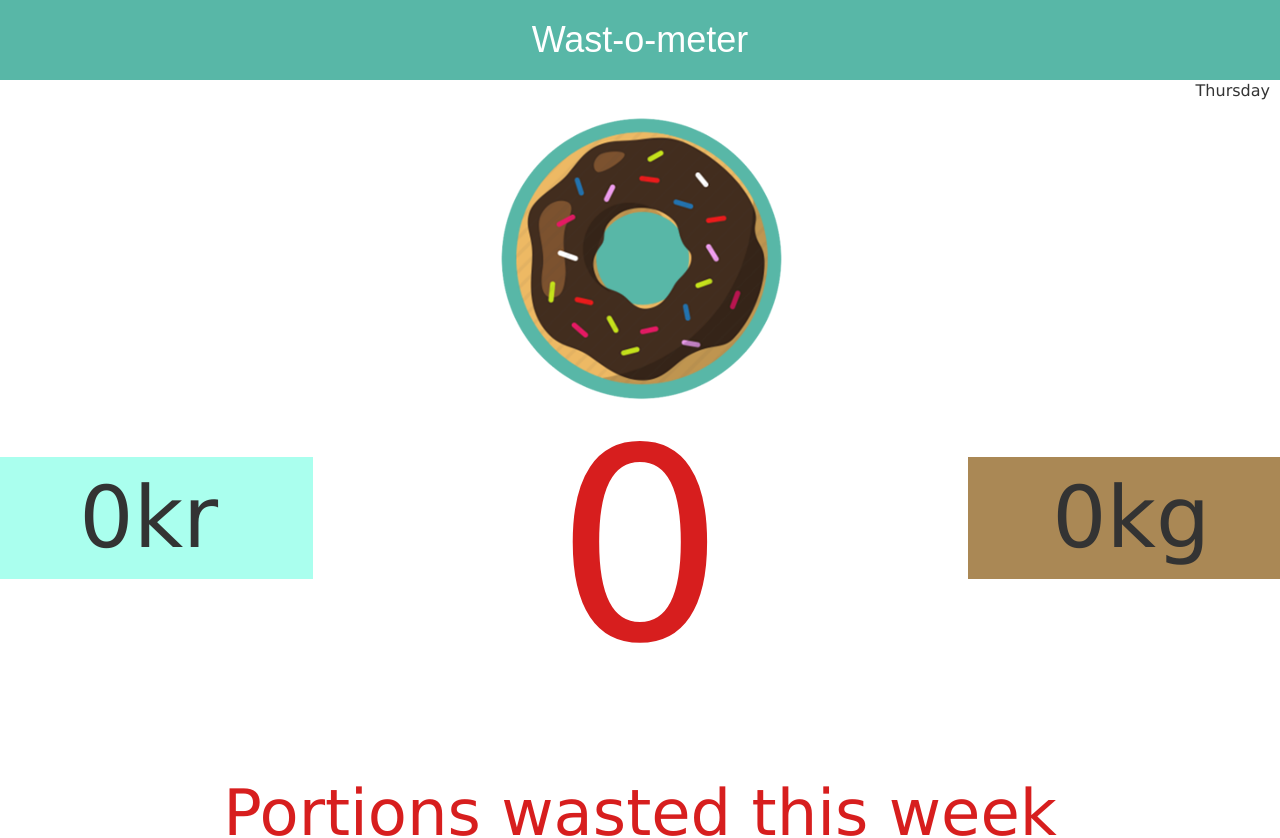
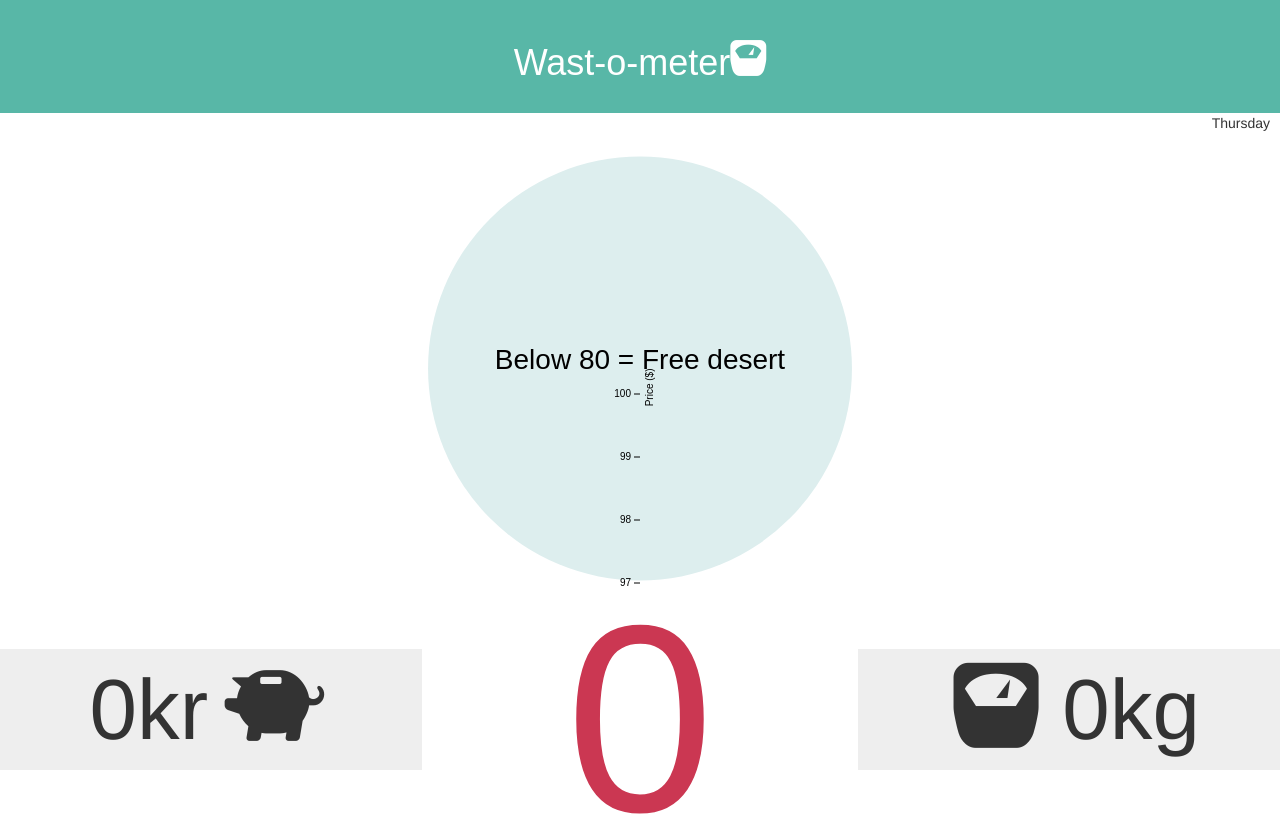
Before and after one commit to schmitzl/Wastometer, a plain HTML site: page index.html in a window 1280 px wide. Shown: the top 838 px of the page. Drawn offline with nearby package versions, Linux system fonts and the light colour scheme.

Commit message:
Functional d3 donut + style changes

```diff
--- a/css/style.css
+++ b/css/style.css
@@ -75,9 +75,9 @@ label{
 }
 
 #number-wasted-portions {
-    color: #d71e1e;
+    color: #cb3752;
     font-size: 200pt;
-    margin-top: -100px;
+    margin-top: -120px;
 }
 
 #additional-waste-info {
@@ -90,10 +90,10 @@ label{
 }
 
 #dynamic-info {
-    padding: 30px;
+    padding: 0px;
     margin-top: 0px;
     font-size: 48pt;
-    color: #d71e1e;
+    color: #cb3752;
 }
 
 .axis--x path {
@@ -108,13 +108,24 @@ label{
 
 .text {
     font-size: 64pt;
-
 }
 
 #price-holder {
-    background-color: #afe;
+    background-color: #eee;
 }
 
 #weight-holder {
-    background-color: #a85;
+    background-color: #eee;
 }
+
+.inside {
+    font-family: 'Chivo', sans-serif;
+
+    font-size:28px;
+}
+
+.error {
+    font-family: 'Chivo', sans-serif;
+
+    font-size:72px;
+}
--- a/index.html
+++ b/index.html
@@ -8,16 +8,20 @@
 <link href="css/bootstrap.css" rel='stylesheet' type='text/css' />
 <!-- Custom Theme files -->
 <link href="css/style.css" rel='stylesheet' type='text/css' />
+
 <script src="js/jquery-1.11.1.min.js"></script>
 <!--webfonts-->
  <!--<link href='//fonts.googleapis.com/css?family=Poiret+One|Lily+Script+One|Raleway:400,300,500,600,200,700' rel='stylesheet' type='text/css'>
 <link href="https://fonts.googleapis.com/css?family=Chivo" rel="stylesheet">-->
 <!--//webfonts-->
+
+<link rel="stylesheet" href="https://maxcdn.bootstrapcdn.com/bootstrap/3.3.7/css/bootstrap.min.css">
+
 </head>
 <body>
 <!--start-home-->
             <div id="header">
-                <h1>Wast-o-meter</h1>
+                <h1>Wast-o-meter<span class="glyphicon glyphicon-scale"></span></h1>
             </div>
             <div id="date">
                 Thursday
@@ -25,7 +29,8 @@
 
          <div id="main">
 
-             <img src="images/donut.png"/>
+             <!--img src="images/donut.png"/-->
+             <div id="donut"></div>
 
              <div id="waste-info">
                 <div class="row">
@@ -33,14 +38,18 @@
                         Wasted food <br>
                         this week
                     </div-->
-                    <div id="price-holder" class="text col-md-3">
+                    <div id="price-holder" class="text col-md-4">
+
                          <span id="price">0</span>kr
+                         <span class="glyphicon glyphicon glyphicon-piggy-bank" style="vertical-align:-8px"></span>
                      </div>
 
-                    <div id="number-wasted-portions" class="col-md-6">0</div>
+                    <div id="number-wasted-portions" class="col-md-4">0</div>
 
-                    <div id="weight-holder" class="text col-md-3">
-                         <span id="weight">0</span>kg
+                    <div id="weight-holder" class="text col-md-4">
+
+                          <span class="glyphicon glyphicon-scale" style="vertical-align:-8px"></span>
+                          <span id="weight">0</span>kg
                      </div>
                     <!--div id="additional-waste-info" class="col-md-3">
                         portions<br>
@@ -84,49 +93,51 @@ function CalculatePortions(weight)
 {
    var portions = weight/500;
    document.getElementById("number-wasted-portions").innerHTML = portions;
+   document.getElementById("portiondata").value = portions;
    var price = portions*60;
    var kgs = weight/1000;
    document.getElementById("price").innerHTML = price.toFixed(0);
    document.getElementById("weight").innerHTML = kgs.toFixed(2);
 }
 
-function clicked (amount) {
-    addWeight(amount);
-    //some code
-}
 document.onkeydown = function (e) {
     var keyCode = e.keyCode;
     if(keyCode == 90) {
-        clicked(-500);
+        addWeight(-500);
     }
     if(keyCode == 88) {
-        clicked(-100);
+        addWeight(-100);
     }
     if(keyCode == 67) {
-        clicked(100);
+        addWeight(100);
     }
     if(keyCode == 86) {
-        clicked(500);
+        addWeight(500);
     }
 };
-
-//btnZ.onclick = clicked;
 
 </script>
 
 <!-- D3 -->
 
+<div>
+  <input type="hidden" id="portiondata" value="0"></input>
+  <input type="hidden" id="datacount" onkeyup="render()" value="2" name="datapoints"></input>
+</div>
+
 <svg width="960" height="500"></svg>
 <script src="https://d3js.org/d3.v4.min.js"></script>
+
 <script>
 
 //var weights = [10,11,20,30,43,24];
 
-var svg = d3.select("svg"),
+
+var svg1 = d3.select("svg"),
     margin = {top: 20, right: 20, bottom: 30, left: 50},
-    width = +svg.attr("width") - margin.left - margin.right,
-    height = +svg.attr("height") - margin.top - margin.bottom,
-    g = svg.append("g").attr("transform", "translate(" + margin.left + "," + margin.top + ")");
+    width = +svg1.attr("width") - margin.left - margin.right,
+    height = +svg1.attr("height") - margin.top - margin.bottom,
+    g = svg1.append("g").attr("transform", "translate(" + margin.left + "," + margin.top + ")");
 
 var parseTime = d3.timeParse("%d-%b-%y");
 
@@ -172,4 +183,101 @@ d3.tsv("data.tsv", function(d) {
       .attr("d", line);
 });
 
+
+//DONUT THINGY
+var maxPortions = 80;
+
+var width = 960,
+    height = 500 - 29; // adjust for height of input bar div
+//var color = d3.scale.category20();
+var color = ['#cb3752','#dee']; //nice color -> #FFcc00
+// draw and append the container
+var svg = d3.select("#donut").append("svg")
+  .attr("width", width).attr("height", height);
+
+// set the thickness of the inner and outer radii
+var min = Math.min(width, height);
+var oRadius = min / 2 * 0.9;
+var iRadius = min / 2 * 0;
+// construct default pie laoyut
+var pie = d3.pie().value(function(d){ return d; }).sort(null);
+// construct arc generator
+var arc = d3.arc()
+  .outerRadius(oRadius)
+  .innerRadius(iRadius);
+// creates the pie chart container
+var g = svg.append('g')
+var g = svg.append('g')
+  .attr('transform', function(){
+    if ( window.innerWidth >= 960 ) var shiftWidth = width / 2;
+    if ( window.innerWidth < 960 ) var shiftWidth = width / 3;
+    return 'translate(' + shiftWidth + ',' + height / 2 + ')';
+  })
+
+// generate random data
+var data = makeData(+document.getElementById("datacount").value,0);
+
+// enter data and draw pie chart
+var path = g.datum(data).selectAll("path")
+  .data(pie)
+  .enter().append("path")
+    .attr("class","piechart")
+    .attr("fill", function(d,i){ return color[i]; })
+    .attr("d", arc)
+    .each(function(d){ this._current = d; })
+
+var text = svg.append("text")
+      .attr("dy", function(d){ return height/2})
+      .attr("dx", function(d){ return width/2})
+      .style("text-anchor", "middle")
+      .attr("class", "inside")
+      .text(function(d) { return 'Below '+maxPortions+' = Free desert'; });
+
+function render(){
+  // generate new random data
+  data = makeData(+document.getElementById("datacount").value, +document.getElementById("portiondata").value);
+  // add transition to new path
+  g.datum(data).selectAll("path").data(pie).transition().duration(750).attrTween("d", arcTween)
+  // add any new paths
+  g.datum(data).selectAll("path")
+    .data(pie)
+  .enter().append("path")
+    .attr("class","piechart")
+    .attr("fill", function(d,i){ return color(i); })
+    .attr("d", arc)
+    .each(function(d){ this._current = d; })
+
+  if(+document.getElementById("portiondata").value >= maxPortions) {
+    arc = d3.arc()
+    .outerRadius(oRadius*0)
+    .innerRadius(iRadius*0);
+    text = svg.selectAll("text")
+        .attr("class", "error")
+        .text(function(d) {return 'No free desert this week!'});
+  }
+  // remove data not being used
+  g.datum(data).selectAll("path")
+    .data(pie).exit().remove();
+}
+
+render();
+setInterval(render,1500);
+
+function makeData(size, strength){
+  return d3.range(size).map(function(item){
+   return (item*(maxPortions-strength) + (1-item)*strength);
+  });
+};
+// Store the displayed angles in _current.
+// Then, interpolate from _current to the new angles.
+// During the transition, _current is updated in-place by d3.interpolate.
+function arcTween(a) {
+  var i = d3.interpolate(this._current, a);
+  this._current = i(0);
+  return function(t) {
+    return arc(i(t));
+  };
+}
+
+
 </script>
```
